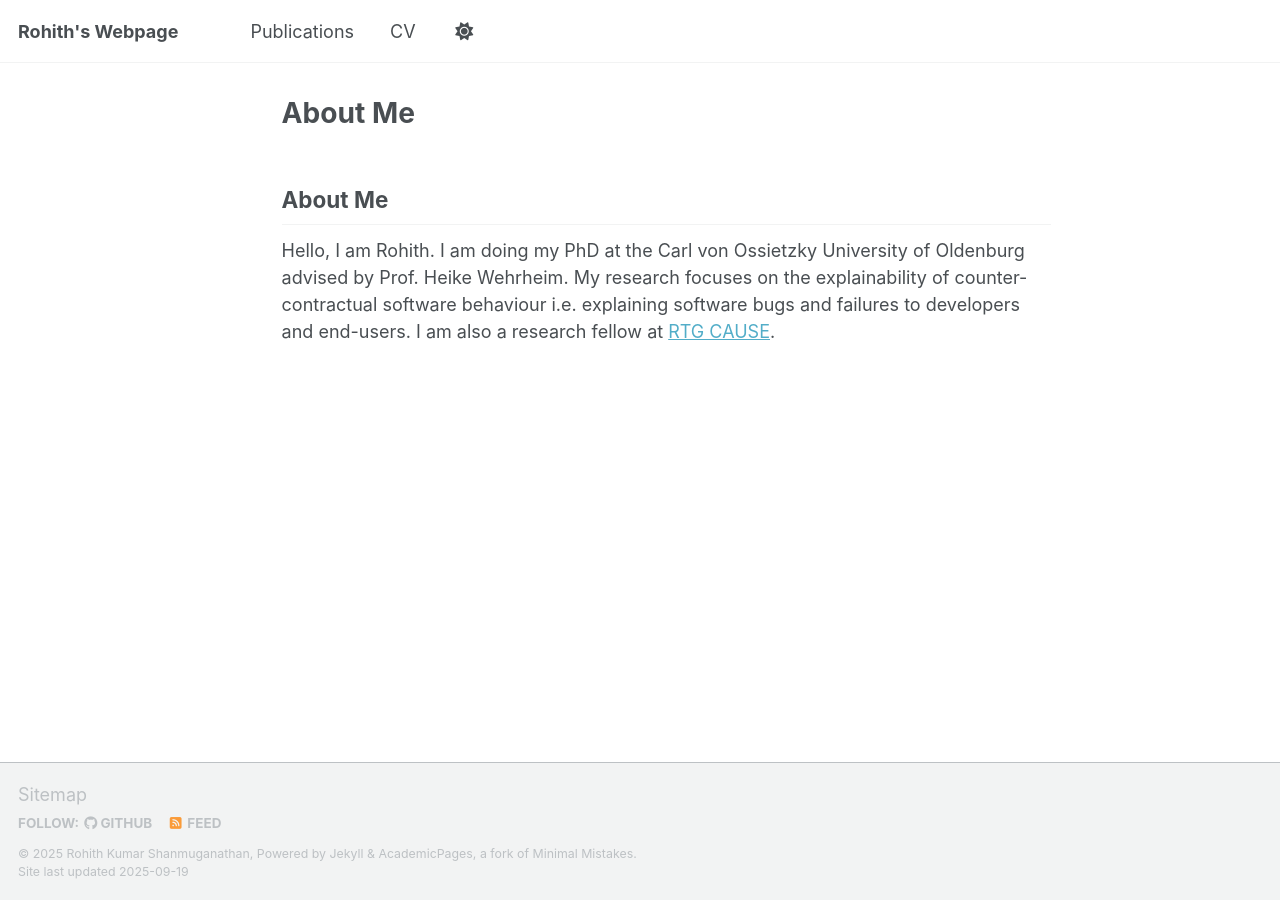
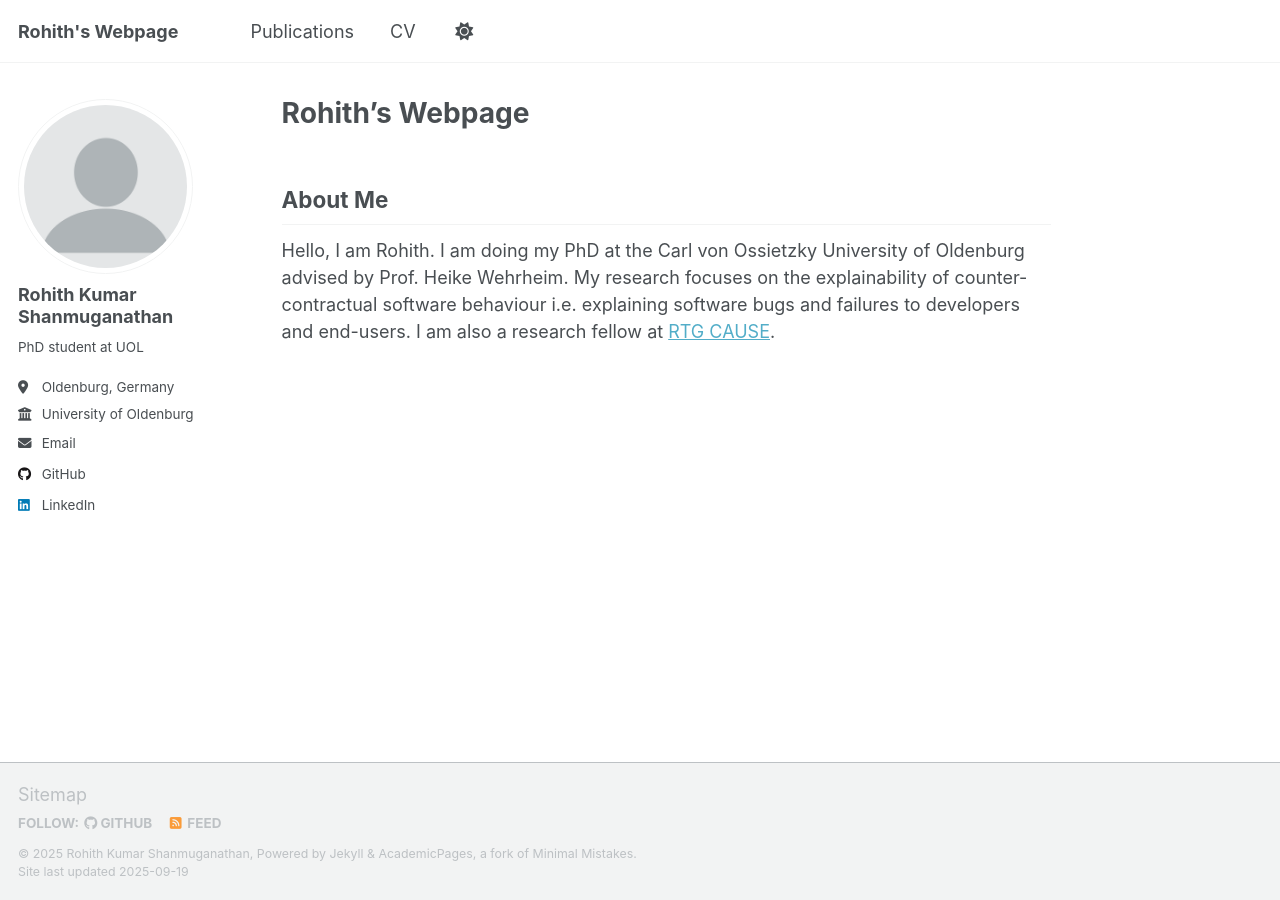
Before and after one commit to rohithsh/rohithsh.github.io, a Jekyll site: the page built from _pages/about.md, in a window 1280 px wide. Built offline with Jekyll 4.4.1, drawn with Linux system fonts in a browser that asks for light colours; our own code applies the rules of GitHub Pages for plain Markdown files; a script that is not in the unit is left out.

Commit message:
Update about.md

```diff
--- a/_pages/about.md
+++ b/_pages/about.md
@@ -1,3 +1,11 @@
+---
+permalink: /
+title: "Rohith's Webpage"
+author_profile: true
+redirect_from:
+  - /about/
+  - /about.html
+---
 
 About Me
 ------
```
